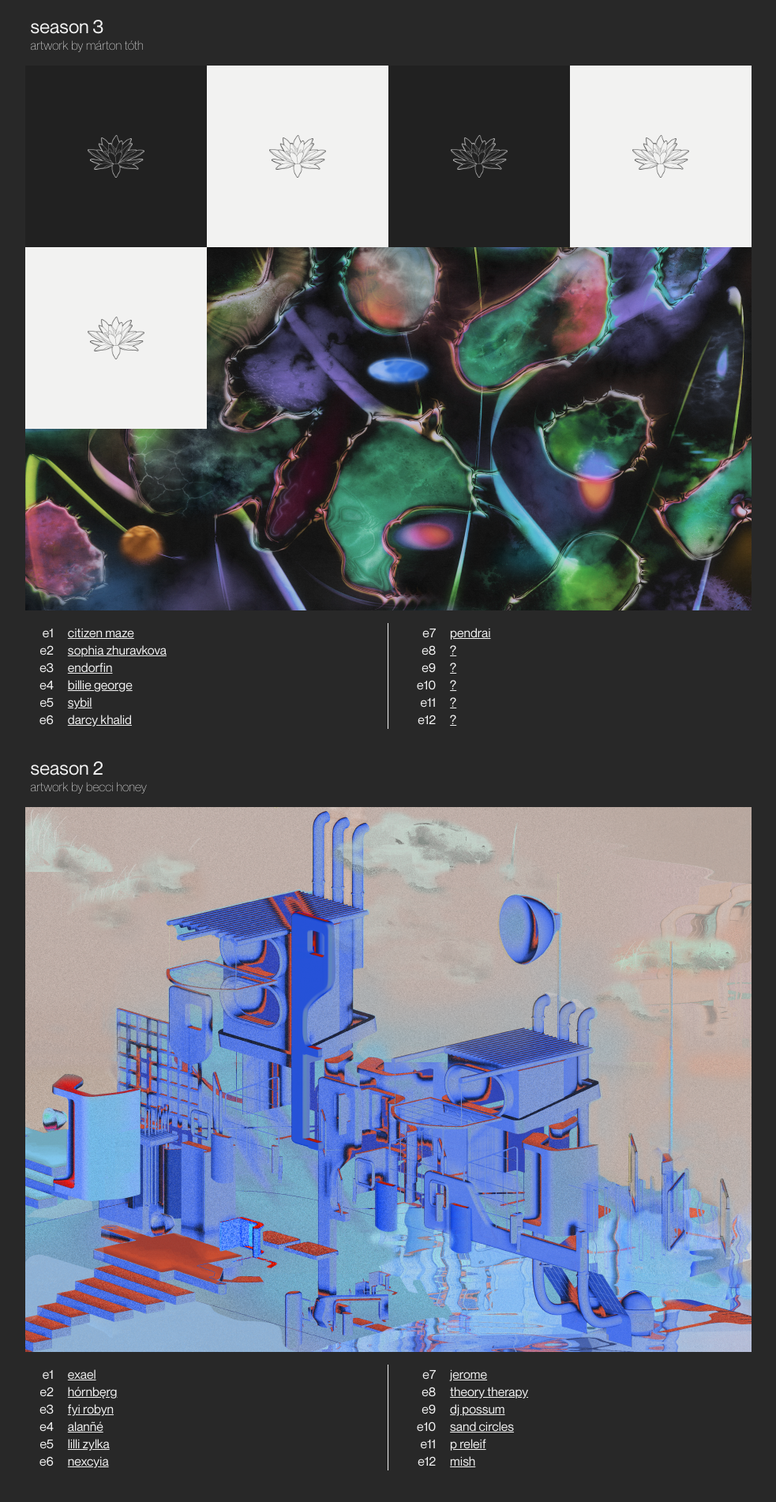
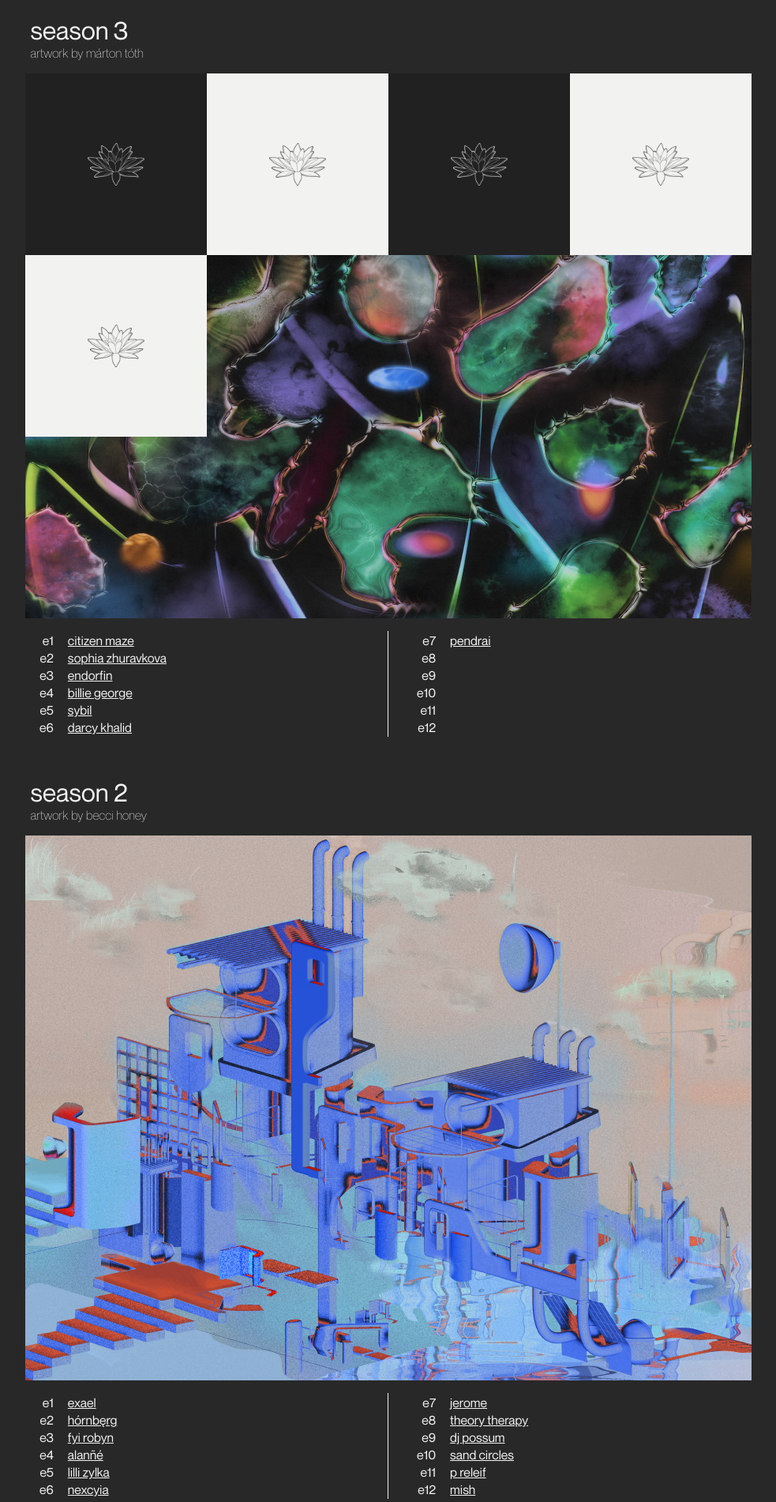
Before and after one commit to alec-hamilton/pg-fe, a React (Create React App) app: page / in a window 1280 px wide. Shown: the top 1902 px of the page at 79% size, without its empty margins (148-1131 px from the left). Built offline with nearby package versions, Linux system fonts and the light colour scheme.

Commit message:
removed question marks from lists

```diff
--- a/src/App.js
+++ b/src/App.js
@@ -8,17 +8,22 @@ import { season3Data } from './services/EpisodeData';
 function App() {
 
     return (
-        <section className="main-container">
+        <>
+        <div className="main-container">
             <Season seasonData={season3Data} />
             <List seasonData={season3Data} />
+        </div>
+        <div className="main-container">
             <Season seasonData={season2Data} />
             <List seasonData={season2Data} />
+        </div>
+        <div className="main-container">
             <Season seasonData={season1Data} />
             <List seasonData={season1Data} />
-        </section>
+        </div>
+        </>
+    );
 
-
-    );
 }
 
 export default App;
--- a/src/pages/home/components/List/List.js
+++ b/src/pages/home/components/List/List.js
@@ -1,9 +1,13 @@
 const List = ({seasonData}) => {
+
+    seasonData.episodes.forEach((episode) => {
+        if (episode.artist === '?') {
+            episode.artist = '';
+        }
+    })
 
     const firstHalfEpisodes = seasonData.episodes.filter((episode) => episode.episode < 7);
     const secondHalfEpisodes = seasonData.episodes.filter((episode) => episode.episode > 6);
-
-    // console.log(firstHalfEpisodes);
 
     return (
         <div className="list-container">
```
